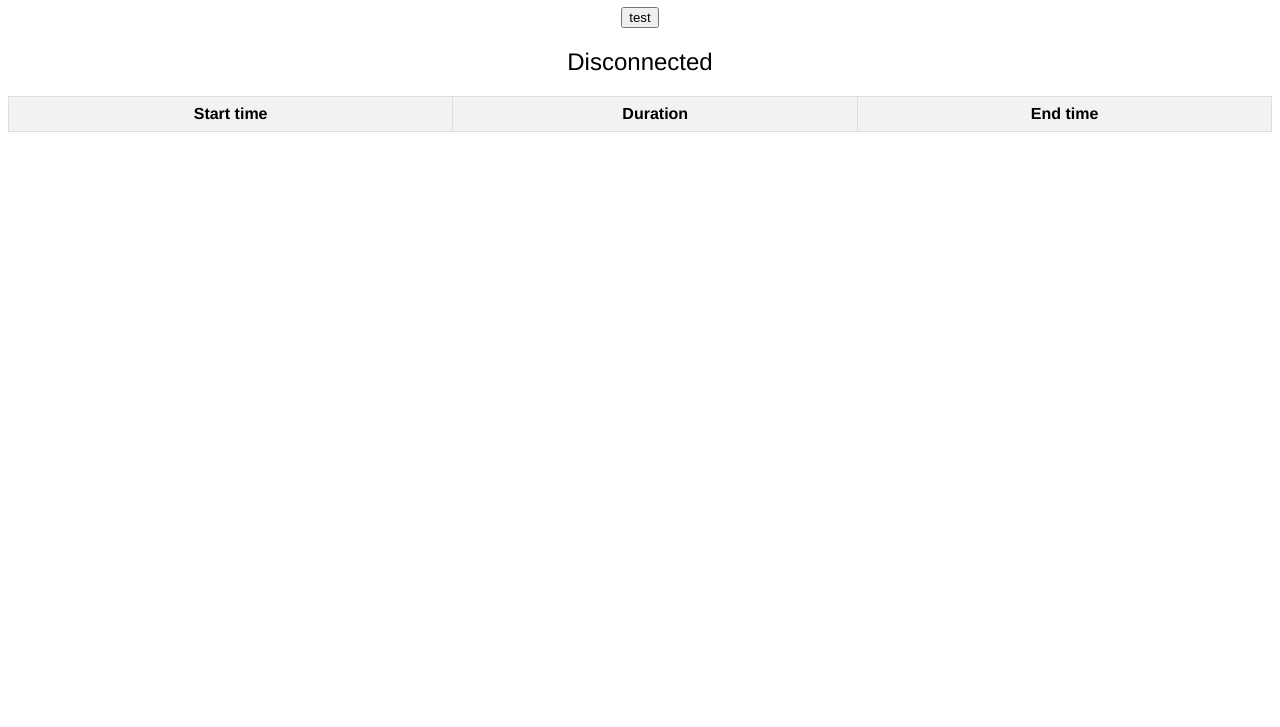
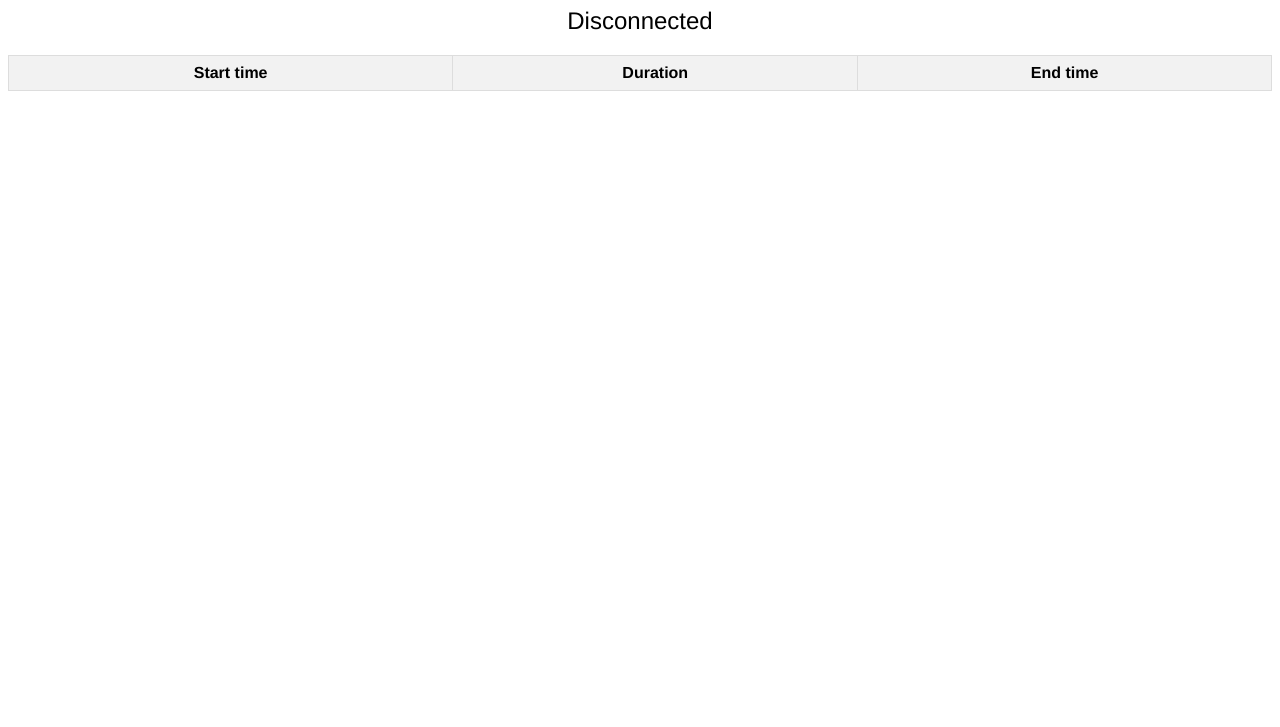
Before and after one commit to dantheVerstappen/printerAid, a website built with Vite: page index.html in a window 1280 px wide. Shown: the part 73-800 px from the top of the page. Built offline with nearby package versions, Linux system fonts and the light colour scheme; no server answers.

Commit message:
everything works again

```diff
--- a/index.html
+++ b/index.html
@@ -8,7 +8,6 @@
 </head>
 <body>
     <h1>Print time</h1>
-    <button id="submitButton">test</button>
     <div id="sensorValue">Waiting for data...</div>
     <table id="dataTable">
         <thead>
--- a/package.json
+++ b/package.json
@@ -4,7 +4,7 @@
   "version": "0.0.0",
   "type": "module",
   "scripts": {
-    "dev": "vite --host",
+    "dev": "vite",
     "build": "vite build",
     "preview": "vite preview"
   },
--- a/src/main.js
+++ b/src/main.js
@@ -24,10 +24,8 @@ const db = getFirestore(app);
 
 console.log(db)
 var startTimes, durations;
-// Eventlistener voor de registratieknop
-document.getElementById("submitButton").addEventListener("click", async function () {
 
-});
+
 window.onbeforeunload = async function() {
   try {
     // Voeg gegevens toe aan Firestore
@@ -62,7 +60,7 @@ window.onload = async function() {
   }
 }
  // Replace 'ESP32_IP' with the actual IP address of your ESP32
- const ws = new WebSocket('ws://10.16.1.49:81');
+ const ws = new WebSocket('ws://10.16.1.35:81');
 
 let lastTimestamp = Date.now();
 let lastState = null;
```
